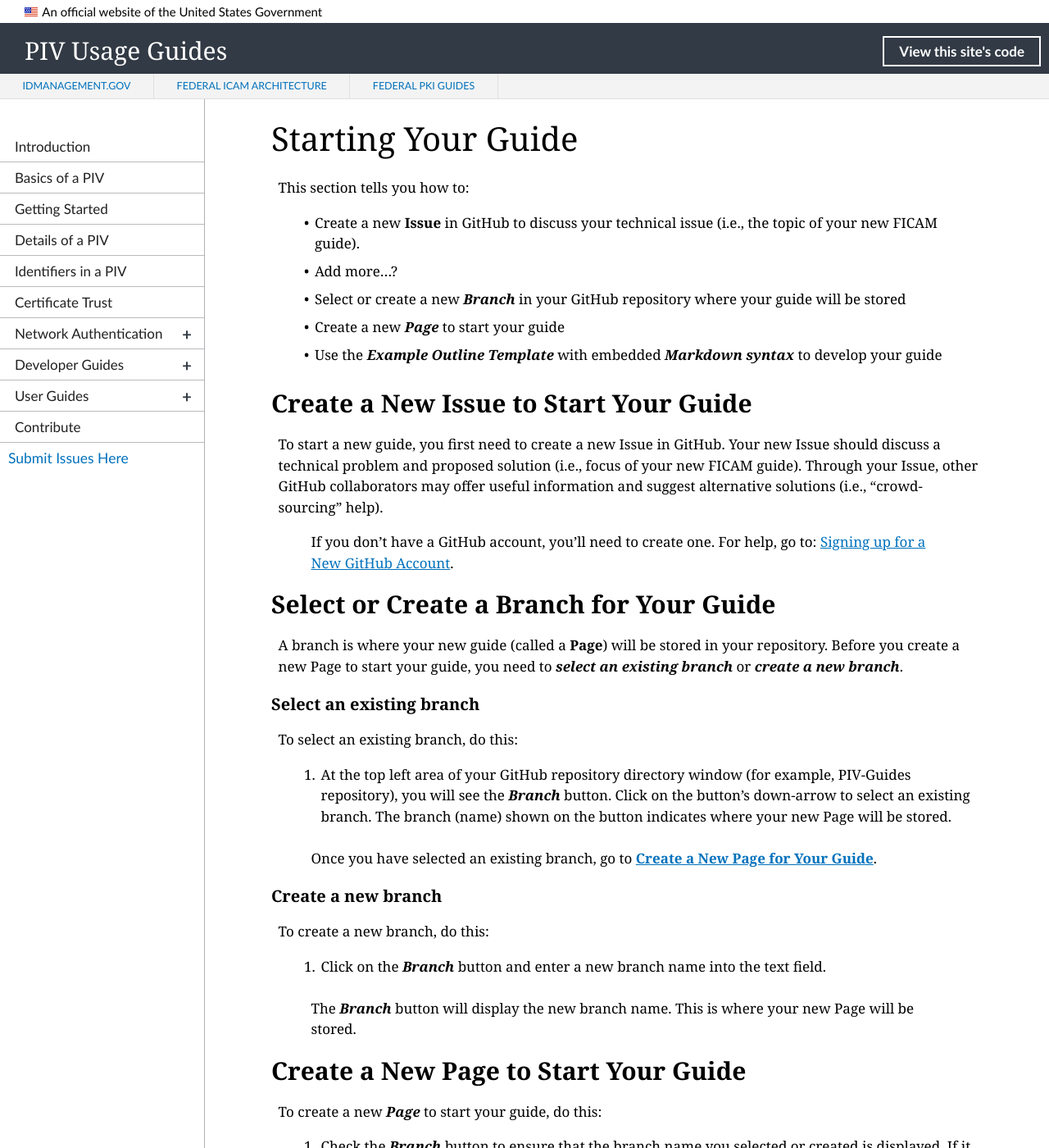
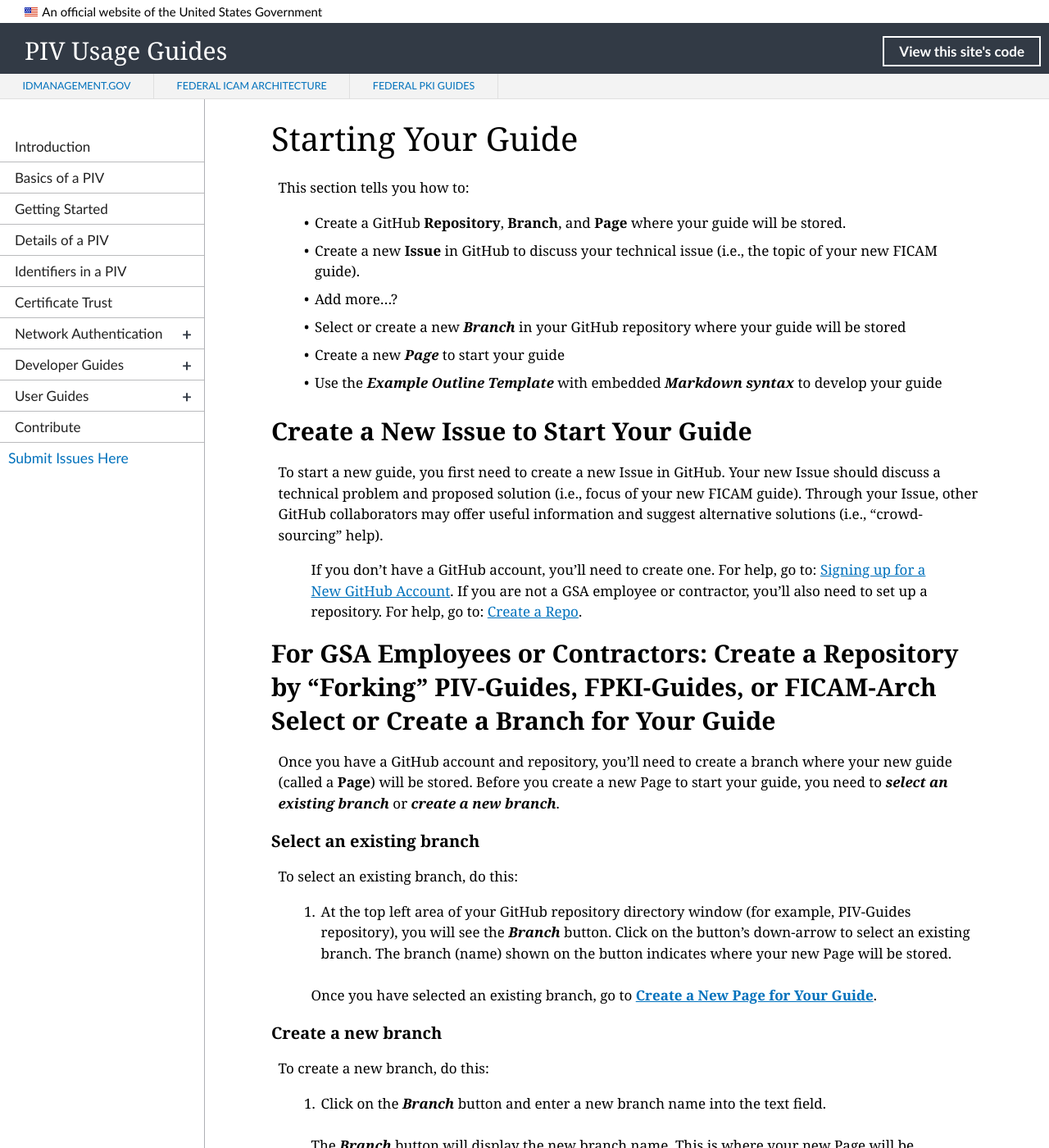
Before and after one commit to GSA/piv-guides, a Jekyll site: the page built from pages/template-2.md, in a window 1280 px wide and 1400 px high, scrolled down 655 px. Shown: the whole window at 82% size. Built offline with Jekyll 4.4.1, drawn with Linux system fonts in a browser that asks for light colours; nearby versions of some CDN libraries.

Commit message:
Update template-2.md

```diff
--- a/pages/template-2.md
+++ b/pages/template-2.md
@@ -21,6 +21,7 @@ This **_Template.md_** gives instructions and templates to help you with your ne
 
 This section tells you how to:
 
+  * Create a GitHub **Repository**, **Branch**, and **Page** where your guide will be stored.
   * Create a new **Issue** in GitHub to discuss your technical issue (i.e., the topic of your new FICAM guide).
   * Add more...?
   * Select or create a new **_Branch_** in your GitHub repository where your guide will be stored
@@ -31,11 +32,15 @@ This section tells you how to:
 
 To start a new guide, you first need to create a new Issue in GitHub. Your new Issue should discuss a technical problem and proposed solution (i.e., focus of your new FICAM guide). Through your Issue, other GitHub collaborators may offer useful information and suggest alternative solutions (i.e., "crowd-sourcing" help).
 
-> If you don't have a GitHub account, you'll need to create one. For help, go to:  [Signing up for a New GitHub Account](https://help.github.com/articles/signing-up-for-a-new-github-account/).
+> If you don't have a GitHub account, you'll need to create one. For help, go to:  [Signing up for a New GitHub Account](https://help.github.com/articles/signing-up-for-a-new-github-account/). If you are not a GSA employee or contractor, you'll also need to set up a repository. For help, go to: [Create a Repo](https://help.github.com/articles/create-a-repo/).
+
+## For GSA Employees or Contractors:  Create a Repository by "Forking" PIV-Guides, FPKI-Guides, or FICAM-Arch
+
+
 
 ## Select or Create a Branch for Your Guide
 
-A branch is where your new guide (called a **Page**) will be stored in your repository. Before you create a new Page to start your guide, you need to **_select an existing branch_** or **_create a new branch_**.
+Once you have a GitHub account and repository, you'll need to create a branch where your new guide (called a **Page**) will be stored. Before you create a new Page to start your guide, you need to **_select an existing branch_** or **_create a new branch_**.
 
 ### Select an existing branch
 
```
